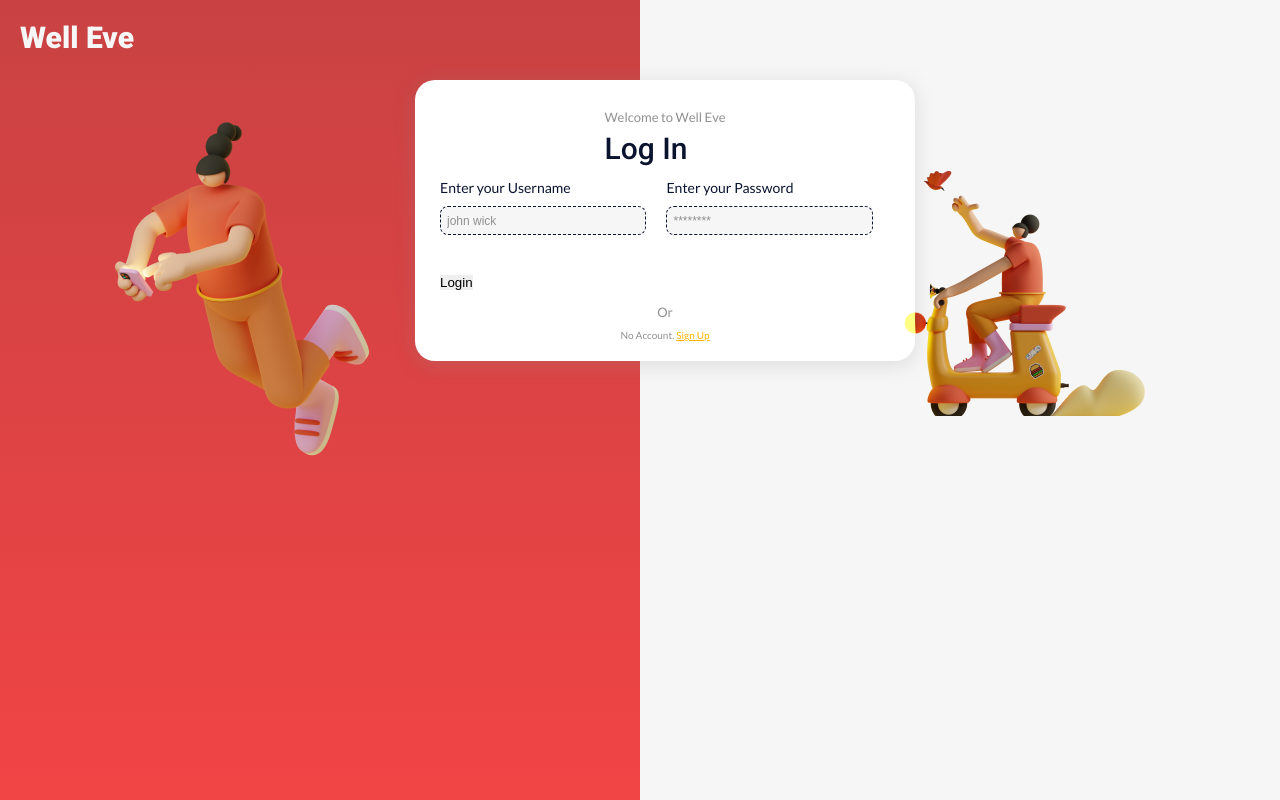
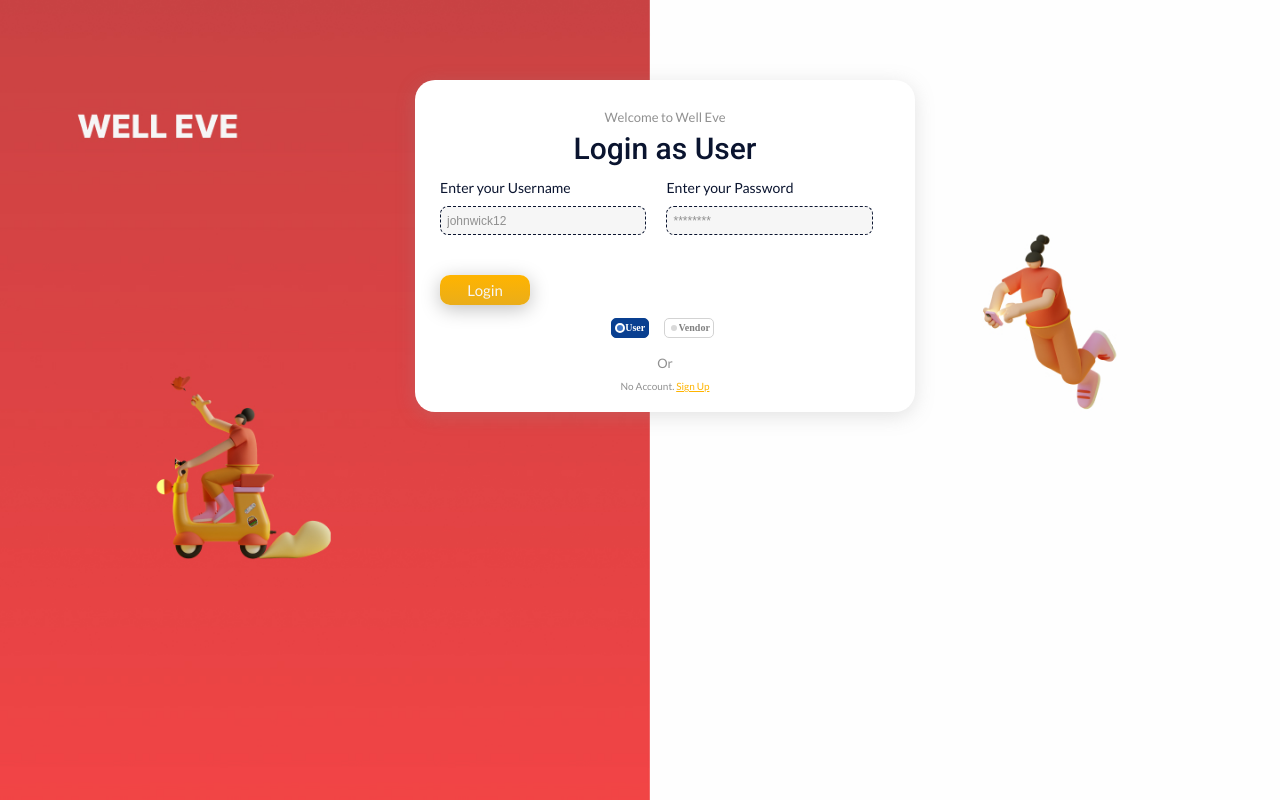
Before and after one commit to ozalt/EVENT-ADVISOR-REACT-PROJECT, a React (Create React App) app in the folder web/: page /login in a window 1280 px wide. Built offline with nearby package versions, Linux system fonts and the light colour scheme.

Commit message:
Login(Updated)

```diff
--- a/web/src/pages/account/Login.jsx
+++ b/web/src/pages/account/Login.jsx
@@ -1,84 +1,80 @@
+
 import React, { useState } from 'react';
 import './account.css';
-import { Link } from "react-router-dom";
-import bgImg1 from '../../assets/Saly-2.png';
-import bgImg2 from '../../assets/Saly-3.png';
-import {useLogin} from './UseLogin'
+import { Link } from 'react-router-dom';
+import { useLogin } from './UseLogin';
+import UserLoginForm from './UserLoginForm';
+import VendorLoginForm from './VendorLoginForm';
+import backgroundImage from '../../assets/Login.jpg';
+const Login = () => {
+  const [isVendorLogin, setIsVendorLogin] = useState(false);
+  const { login, error, isloading } = useLogin();
 
-const Login = () => {
-    const [user, setUser] = useState('');
-    const [password, setPassword] = useState('');
-    const {login, error, isloading} = useLogin()
-
-    const handleUsernameChange = (event) => {
-        setUser(event.target.value);
-    };
-
-    const handlePasswordChange = (event) => {
-        setPassword(event.target.value);
-    };
-
-    const handleLogin = async (e) => {
-        e.preventDefault();
-        await login(user, password)
+  const handleToggleLogin = () => {
+    setIsVendorLogin((prevState) => !prevState);
   };
 
   return (
-        <div className="signup">
-            <div className="left-section">
-                <Link to="/">
-                    <h1>Well Eve</h1>
-                </Link>
-                <img src={bgImg1} alt="" />
-            </div>
+    <div className="signup"
+    style={{
+        backgroundImage: `url(${backgroundImage})`,
+        backgroundPosition: 'center',
+        backgroundRepeat: 'no-repeat',
+        backgroundSize: 'cover',
+        paddingTop: '1rem'
+      }}>
+
       <div className="mod-field">
         <div className="mod-heading">
           <p>Welcome to Well Eve</p>
-                    <h3>Log In</h3>
+          <h3>Login as {isVendorLogin ? 'Vendor' : 'User'}</h3>
         </div>
         <div className="mod-form">
-                    <form onSubmit={handleLogin}>
-
-                        {/* username */}
-                        <div className="form-group">
-
-                            <label htmlFor="username">Enter your Username</label>
+          {isVendorLogin ? (
+            <VendorLoginForm
+              onSubmit={(username, password) => login(username, password, true)}
+              isloading={isloading}
+              error={error}
+            />
+          ) : (
+            <UserLoginForm
+              onSubmit={(username, password) => login(username, password, false)}
+              isloading={isloading}
+              error={error}
+            />
+          )}
+        </div>
+        <div className="radio-wrapper">
           <input
-                                type="text"
-                                id="username"
-                                placeholder="john wick"
-                                value={user}
-                                onChange={handleUsernameChange}
+            type="radio"
+            name="select"
+            id="option-1"
+            checked={!isVendorLogin}
+            onChange={handleToggleLogin}
           />
-                        </div>
-
-                        {/* password */}
-                        <div className="form-group">
-
-                            <label htmlFor="password">Enter your Password</label>
           <input
-                                type="password"
-                                id="password"
-                                placeholder="********"
-                                value={password}
-                                onChange={handlePasswordChange}
+            type="radio"
+            name="select"
+            id="option-2"
+            checked={isVendorLogin}
+            onChange={handleToggleLogin}
           />
-                        </div>
-
-                        <button type="submit" disabled={isloading}>Login</button>
-                        {error && <div className='error'>{error}</div>}
-                    </form >
+          <label htmlFor="option-1" className="option option-1">
+            <div className="dot"></div>
+            <span>User</span>
+          </label>
+          <label htmlFor="option-2" className="option option-2">
+            <div className="dot"></div>
+            <span>Vendor</span>
+          </label>
         </div>
         <p>Or</p>
         <h5>
           No Account. <Link to="/signup"><span>Sign Up</span></Link>
         </h5>
       </div>
-            <div className="right-section">
-                <img src={bgImg2} alt="" />
     </div>
-        </div >
-    )
-}
+  );
+};
 
-export default Login
+export default Login;
--- a/web/src/pages/account/SignupHandler.jsx
+++ b/web/src/pages/account/SignupHandler.jsx
@@ -4,7 +4,7 @@ import './account.css';
 import { Link, useNavigate } from 'react-router-dom';
 import VendorForm from './VendorForm'; // Import the VendorForm component
 import UserForm from './UserForm'; // Import the UserForm component
-import backgroundImage from '../../assets/Loginsignup_back.jpg';
+import backgroundImage from '../../assets/signup.jpg';
 
 const SignupHandler = () => {
   const [user, setUser] = useState('');
--- /dev/null
+++ b/web/src/pages/account/UserLoginForm.jsx
@@ -0,0 +1,53 @@
+// UserLoginForm.js
+import React, { useState } from 'react';
+
+const UserLoginForm = ({ onSubmit, isloading, error }) => {
+  const [username, setUsername] = useState('');
+  const [password, setPassword] = useState('');
+
+  const handleUsernameChange = (event) => {
+    setUsername(event.target.value);
+  };
+
+  const handlePasswordChange = (event) => {
+    setPassword(event.target.value);
+  };
+
+  const handleSubmit = (e) => {
+    e.preventDefault();
+    onSubmit(username, password);
+  };
+
+  return (
+    <form onSubmit={handleSubmit}>
+      <div className="form-group">
+        <label htmlFor="username">Enter your Username</label>
+        <input
+          type="text"
+          id="username"
+          placeholder="johnwick12"
+          value={username}
+          onChange={handleUsernameChange}
+        />
+      </div>
+
+      <div className="form-group">
+        <label htmlFor="password">Enter your Password</label>
+        <input
+          type="password"
+          id="password"
+          placeholder="********"
+          value={password}
+          onChange={handlePasswordChange}
+        />
+      </div>
+
+      <button type="submit" className="form-btn" disabled={isloading}>
+        Login
+      </button>
+      {error && <div className='error'>{error}</div>}
+    </form>
+  );
+};
+
+export default UserLoginForm;
--- /dev/null
+++ b/web/src/pages/account/VendorLoginForm.jsx
@@ -0,0 +1,53 @@
+// VendorLoginForm.js
+import React, { useState } from 'react';
+
+const VendorLoginForm = ({ onSubmit, isloading, error }) => {
+  const [username, setUsername] = useState('');
+  const [password, setPassword] = useState('');
+
+  const handleUsernameChange = (event) => {
+    setUsername(event.target.value);
+  };
+
+  const handlePasswordChange = (event) => {
+    setPassword(event.target.value);
+  };
+
+  const handleSubmit = (e) => {
+    e.preventDefault();
+    onSubmit(username, password);
+  };
+
+  return (
+    <form onSubmit={handleSubmit}>
+      <div className="form-group">
+        <label htmlFor="username">Enter your Username</label>
+        <input
+          type="text"
+          id="username"
+          placeholder="vendor123"
+          value={username}
+          onChange={handleUsernameChange}
+        />
+      </div>
+
+      <div className="form-group">
+        <label htmlFor="password">Enter your Password</label>
+        <input
+          type="password"
+          id="password"
+          placeholder="********"
+          value={password}
+          onChange={handlePasswordChange}
+        />
+      </div>
+
+      <button type="submit" className="form-btn" disabled={isloading}>
+        Login
+      </button>
+      {error && <div className='error'>{error}</div>}
+    </form>
+  );
+};
+
+export default VendorLoginForm;
```
Also changed, not shown: web/src/assets/Login.jpg (added), web/src/assets/signup.jpg (added). Lines whose indentation alone changed are shown as unchanged.
